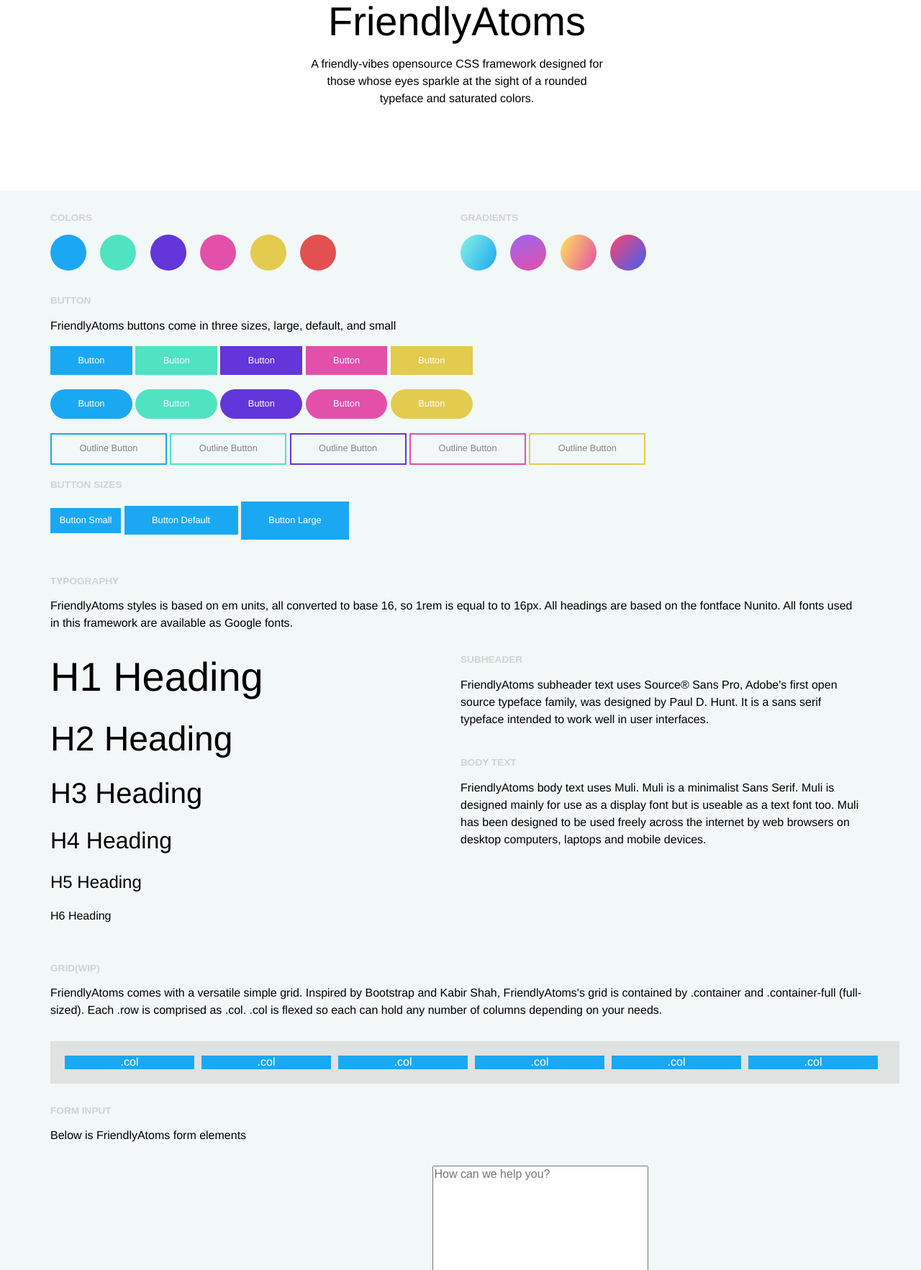
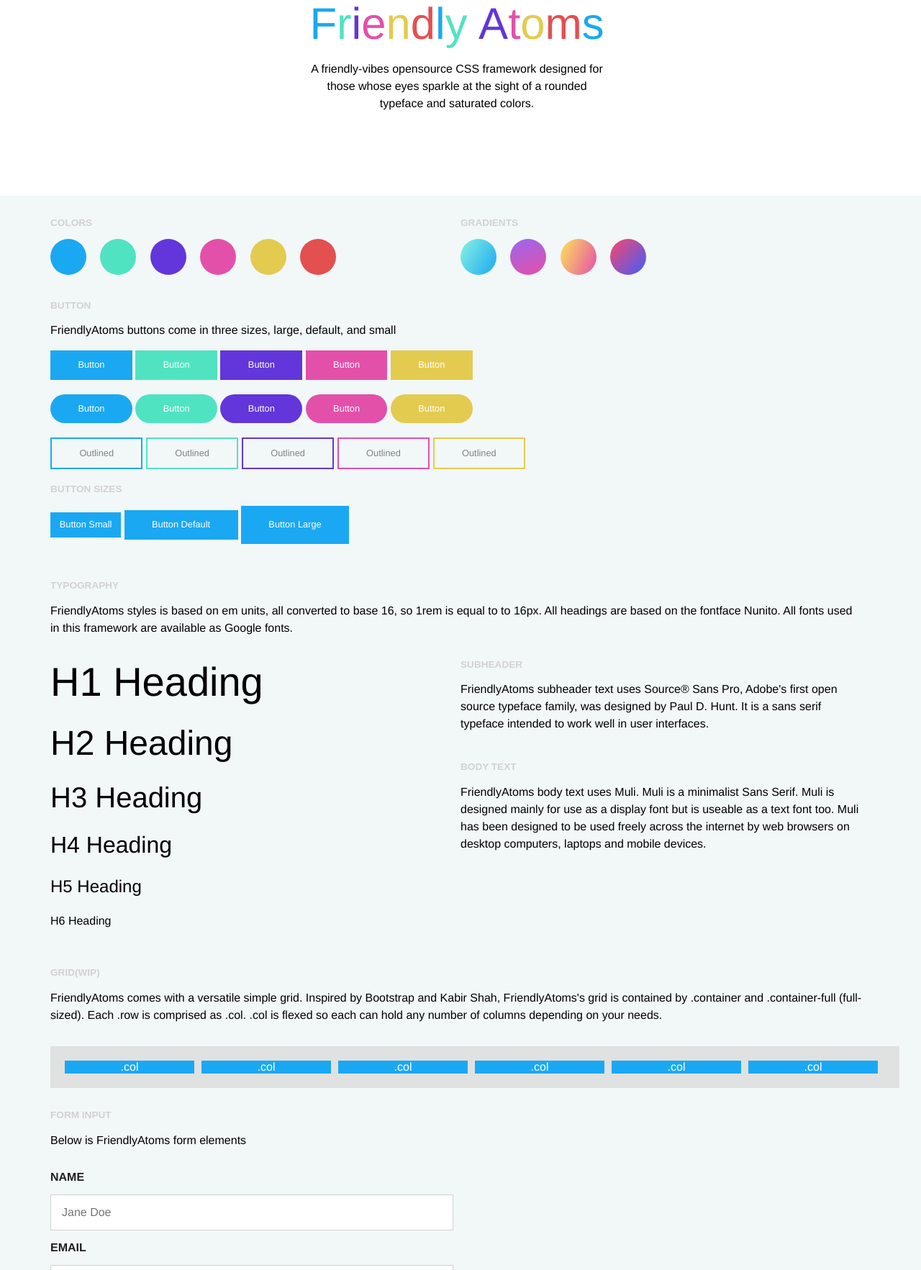
Before and after one commit to skydavis/friendly-atoms, a website: page index.html in a window 1280 px wide. Shown: the part 215-1980 px from the top of the page at 72% size. Drawn offline with Linux system fonts and the light colour scheme.

Commit message:
Forms added

```diff
--- a/demo.css
+++ b/demo.css
@@ -12,3 +12,8 @@
   background-color: rgba(221, 221, 221, 0.8);
   padding: 20px;
 }
+h1 span {
+  font-size: 1.1em;
+  font-weight: 300;
+  font-family: 'Nunito','Helvetica Neue',Helvetica,Arial,sans-serif;
+}
--- a/index.html
+++ b/index.html
@@ -25,7 +25,7 @@
       <div class="col"></div>
       <div class="col">
         <img src="/images/friendly-atoms-logo.svg" alt="FriendlyAtoms logo">
-        <h1>FriendlyAtoms</h1>
+        <h1> <span class="fa-blue-c">F</span><span class="fa-green-c">r</span><span class="fa-purple-c">i</span><span class="fa-pink-c">e</span><span class="fa-yellow-c">n</span><span class="fa-red-c">d</span><span class="fa-blue-c">l</span><span class="fa-green-c">y</span> <span class="fa-purple-c">A</span><span class="fa-pink-c">t</span><span class="fa-yellow-c">o</span><span class="fa-red-c">m</span><span class="fa-blue-c">s</span></h1>
         <p>A friendly-vibes opensource CSS framework designed for those whose eyes sparkle at the sight of a rounded typeface and saturated colors.</p>
       </div>
       <div class="col"></div>
@@ -69,11 +69,11 @@
           <button class="btn btn-fa-yellow rounded">Button</button>
         </div>
         <div class="button-group">
-          <button class="btn btn-fa-blue-outline">Outline Button</button>
-          <button class="btn btn-fa-green-outline">Outline Button</button>
-          <button class="btn btn-fa-purple-outline">Outline Button</button>
-          <button class="btn btn-fa-pink-outline">Outline Button</button>
-          <button class="btn btn-fa-yellow-outline">Outline Button</button>
+          <button class="btn btn-fa-blue-outline">Outlined</button>
+          <button class="btn btn-fa-green-outline">Outlined</button>
+          <button class="btn btn-fa-purple-outline">Outlined</button>
+          <button class="btn btn-fa-pink-outline">Outlined</button>
+          <button class="btn btn-fa-yellow-outline">Outlined</button>
         </div>
         <div class="button-group">
             <h6 class="subheader">BUTTON SIZES</h6>
@@ -123,16 +123,18 @@
     </div>
     <div class="row push-top-medium">
       <div class="col">
-          <h6 class="subheader">FORM INPUT</h6>
+        <h6 class="subheader">FORM INPUT</h6>
         <p class="push-bottom-medium">Below is FriendlyAtoms form elements</p>
         <form action="">
           <label for="name">Name</label>
           <input type="text" placeholder="Jane Doe">
           <label for="email">Email</label>
           <input type="email" placeholder="jane@email.com">
+          <label for="message">Message</label>
           <textarea name="message" cols="30" rows="10" placeholder="How can we help you?"></textarea>
         </form>
       </div>
+      <div class="col"></div>
     </div>
     <div class="row push-top-medium">
       <div class="col">
--- a/src/colors.scss
+++ b/src/colors.scss
@@ -1,20 +1,38 @@
 .fa-blue {
   background-color: $fa-blue;
+}
+.fa-blue-c {
+  color: $fa-blue;
 }
 .fa-green {
   background-color: $fa-green;
 }
+.fa-green-c {
+  color: $fa-green;
+}
 .fa-purple {
   background-color: $fa-purple;
+}
+.fa-purple-c {
+  color: $fa-purple;
 }
 .fa-pink {
   background-color: $fa-pink;
 }
+.fa-pink-c {
+  color: $fa-pink;
+}
 .fa-yellow {
   background-color: $fa-yellow;
 }
+.fa-yellow-c {
+  color: $fa-yellow;
+}
 .fa-red {
   background-color: $fa-red;
+}
+.fa-red-c {
+  color: $fa-red;
 }
 .fa-cloudy-white {
   background-color: $fa-cloudy-white;
--- /dev/null
+++ b/src/form.scss
@@ -0,0 +1,37 @@
+$label-font-weight: 700;
+
+input, label, textarea {
+  font-family: $muli;
+}
+input[type=text], input[type=password], input[type=email], input[type=search], input[type=number], input[type=file], input[type=tel], input[type=url], select {
+  height: 50px;
+  margin-top: 15px;
+  margin-bottom: 15px;
+  padding-left: 15px;
+  width: 100%;
+  background-color: white;
+  border: 1px solid $fa-light-grey;
+  &:focus {
+    outline:0;
+    border: 1px solid $fa-blue;
+    transition: all .25s ease-in;
+  }
+}
+label {
+  font-weight: $label-font-weight;
+  color: $fa-dark-grey;
+  text-transform: uppercase;
+}
+textarea {
+  width: 100%;
+  background-color: white;
+  border: 1px solid $fa-light-grey;
+  margin: 15px auto 15px;;
+  padding: 15px;
+  resize: none;
+  &:focus {
+    outline:0;
+    border: 1px solid $fa-blue;
+    transition: all .25s ease-in;
+  }
+}
--- a/src/styles.scss
+++ b/src/styles.scss
@@ -5,6 +5,7 @@
 @import "colors";
 @import "alerts";
 @import "buttons";
+@import "form";
 @import "cards";
 @import "gradients";
 @import "grid";
--- a/src/typography.scss
+++ b/src/typography.scss
@@ -1,10 +1,10 @@
-@import url('https://fonts.googleapis.com/css?family=Muli:400,600|Nunito:300,700|Source+Sans+Pro:600');
+@import url('https://fonts.googleapis.com/css?family=Muli:400,700|Nunito:300,700|Source+Sans+Pro:600');
 
 $global-font-size: 16px;
 $global-header-weight: 300;
 $global-header-bold-weight: 700;
 $global-body-weight: 400;
-$global-body-bold-weight: 600;
+$global-body-bold-weight: 700;
 $header-font: $nunito;
 $body-font: $muli;
 $subheader-font: $source;
```
Also changed, not shown: dist/friendly-atoms.css.
